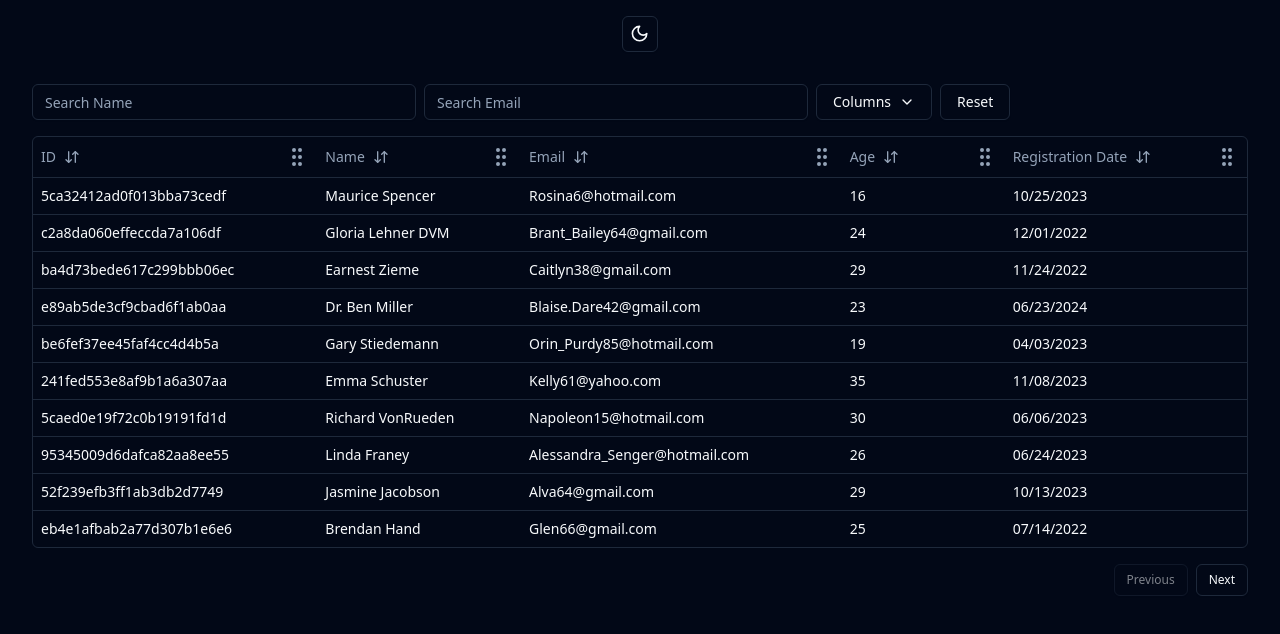
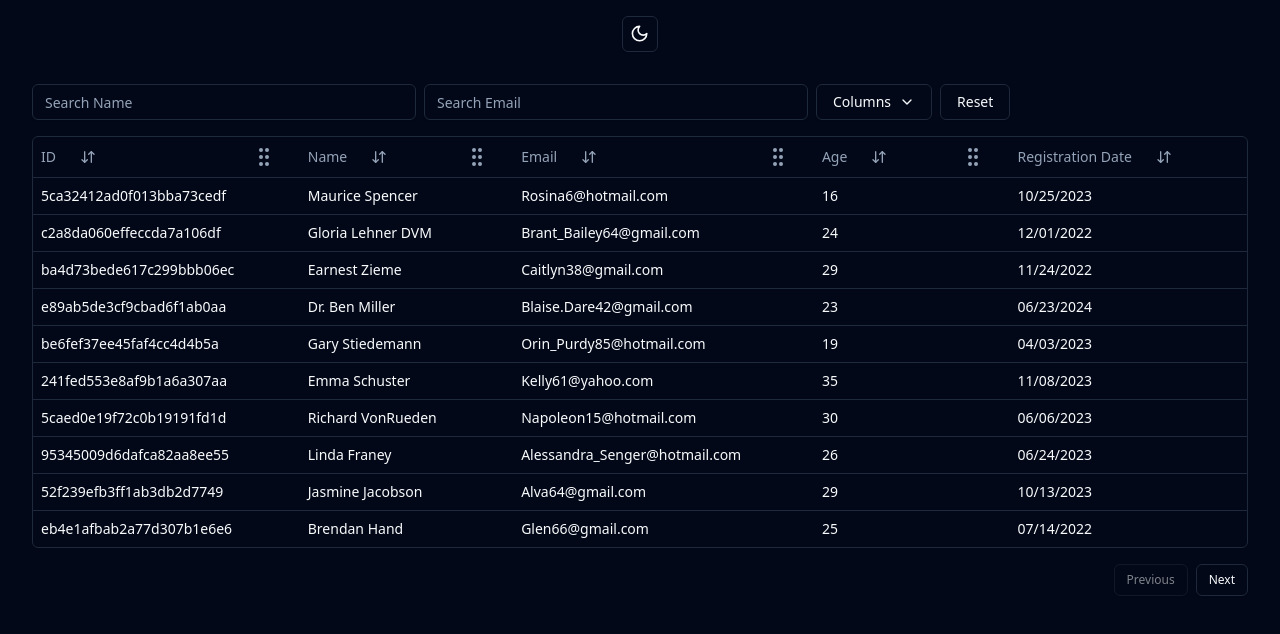
Before and after one commit to Xebec19/literate-bassoon, a React (Vite) app: page / in a window 1280 px wide. Shown: the top 634 px of the page. Built offline with nearby package versions, Linux system fonts and the light colour scheme.

Commit message:
fix: column width and headers

```diff
--- a/src/components/ui/data-table/dnd-table.tsx
+++ b/src/components/ui/data-table/dnd-table.tsx
@@ -77,7 +77,7 @@ const DraggableTableHeader = ({
     transform: CSS.Translate.toString(transform), // translate instead of transform to avoid squishing
     transition: "width transform 0.2s ease-in-out",
     whiteSpace: "nowrap",
-    width: header.column.getSize(),
+    minWidth: header.column.getSize(),
     zIndex: isDragging ? 1 : 0,
   };
 
@@ -86,10 +86,17 @@ const DraggableTableHeader = ({
       <TableHead colSpan={header.colSpan} ref={setNodeRef} style={style}>
         <div className="flex justify-between item-center">
           <div className="space-x-2 items-center flex">
-            <span
-              className={
-                header.column.getCanSort() ? "cursor-pointer select-none" : ""
-              }
+            <span className={"cursor-grab"} {...attributes} {...listeners}>
+              {header.isPlaceholder
+                ? null
+                : flexRender(
+                    header.column.columnDef.header,
+                    header.getContext()
+                  )}
+            </span>
+            <Button
+              onClick={header.column.getToggleSortingHandler()}
+              variant={"ghost"}
               title={
                 header.column.getCanSort()
                   ? header.column.getNextSortingOrder() === "asc"
@@ -99,26 +106,18 @@ const DraggableTableHeader = ({
                     : "Clear sort"
                   : undefined
               }
-              {...attributes}
-              {...listeners}
             >
-              {header.isPlaceholder
-                ? null
-                : flexRender(
-                    header.column.columnDef.header,
-                    header.getContext()
-                  )}
-            </span>
-            <button onClick={header.column.getToggleSortingHandler()}>
               {{
                 asc: <ArrowUp className="size-4" />,
                 desc: <ArrowDown className="size-4" />,
               }[header.column.getIsSorted() as string] ?? (
                 <ArrowDownUp className="size-4" />
               )}
-            </button>
+            </Button>
           </div>
 
+          {header.column.getCanResize() ? (
+            <Button variant={"ghost"} onClick={(e) => e.stopPropagation()}>
               <GripVertical
                 {...{
                   onDoubleClick: () => header.column.resetSize(),
@@ -128,8 +127,11 @@ const DraggableTableHeader = ({
                     header.column.getIsResizing() ? "isResizing" : ""
                   }`,
                 }}
-            onClick={(e) => e.stopPropagation()}
               />
+            </Button>
+          ) : (
+            <></>
+          )}
         </div>
       </TableHead>
     </>
@@ -204,6 +206,7 @@ export default function DndTable() {
         ),
         id: "registrationDate",
         size: 120,
+        enableResizing: false,
       },
     ],
     []
```
Lines whose indentation alone changed are shown as unchanged.
